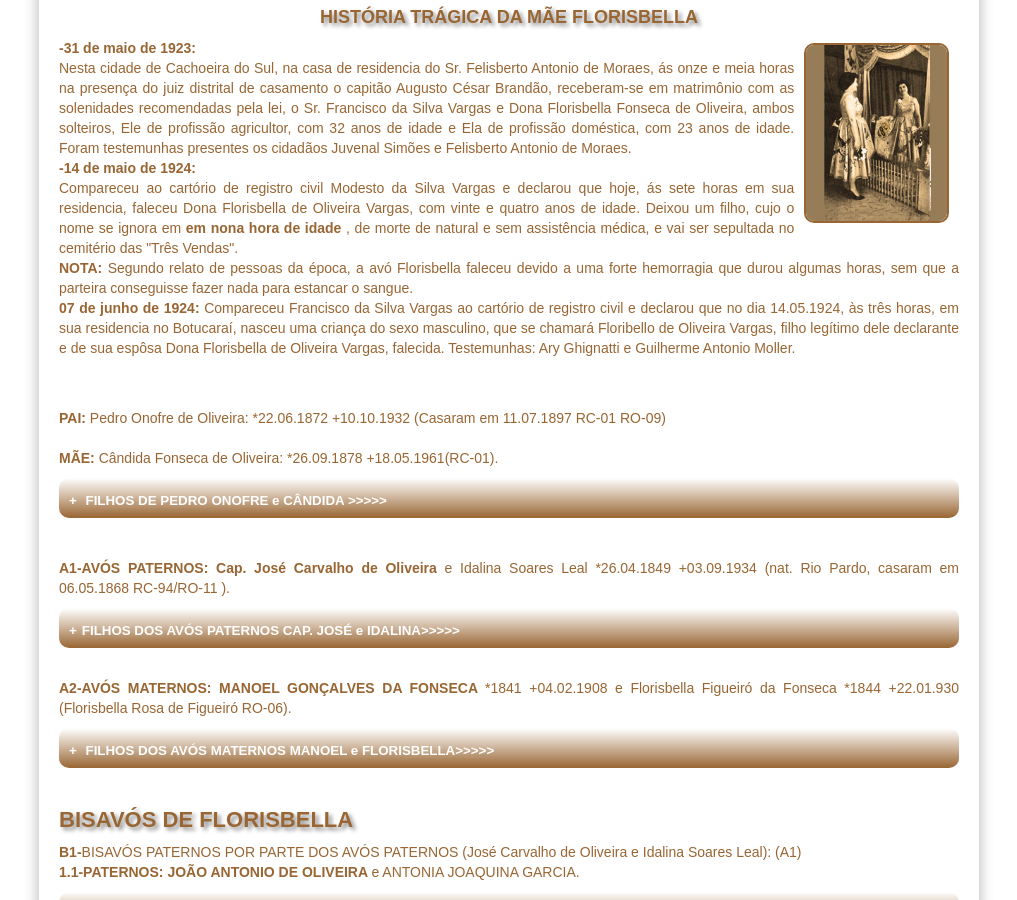
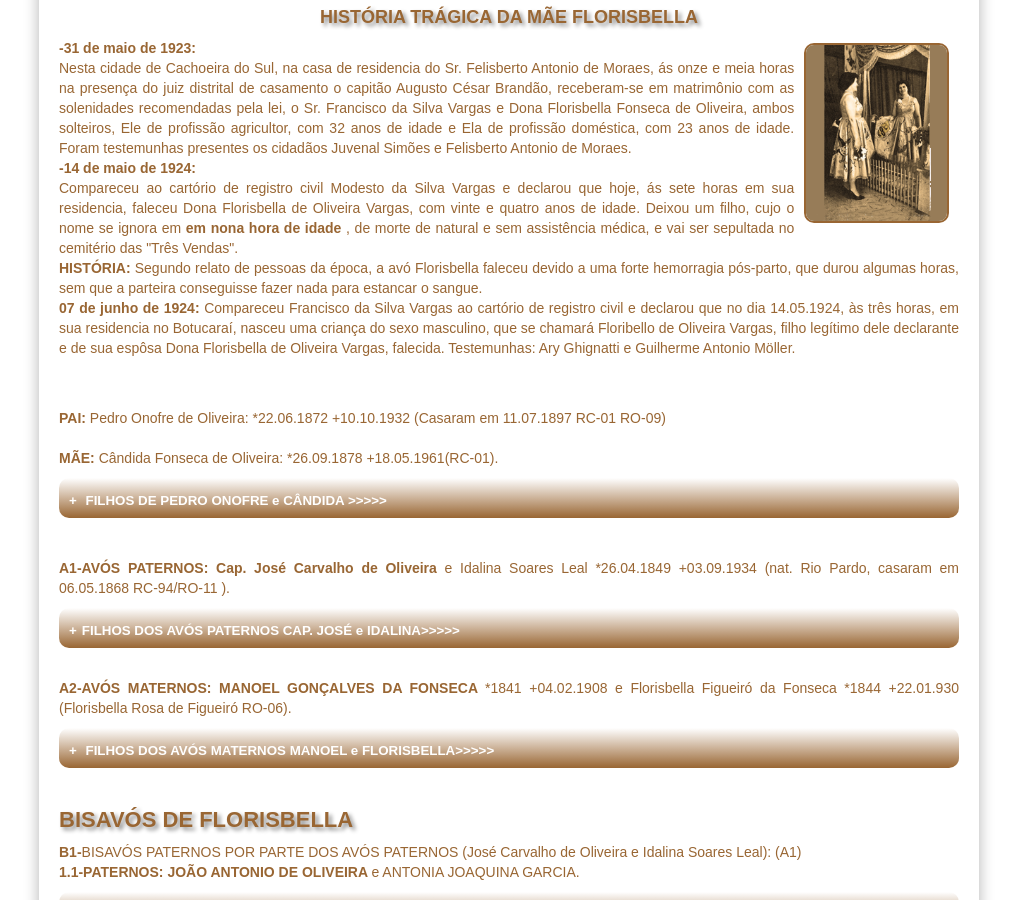
Before and after one commit to claudiovargas1955/claudiovargas1955.github.io, a Jekyll site: the page built from _pages/arvore-genealogica-de-costados-de-florisbella.html, in a window 1280 px wide and 900 px high, scrolled down 509 px. Shown: the whole window, without its empty margins (131-1148 px from the left). Built offline with Jekyll 4.4.1, drawn with Linux system fonts in a browser that asks for light colours; some web fonts are replaced.

Commit message:
Update arvore-genealogica-de-costados-de-florisbella.html

```diff
--- a/_pages/arvore-genealogica-de-costados-de-florisbella.html
+++ b/_pages/arvore-genealogica-de-costados-de-florisbella.html
@@ -82,13 +82,12 @@ Moraes.<br>
 Compareceu ao  cartório de registro civil Modesto da Silva Vargas e declarou que hoje, <b></b>ás sete horas</b> em sua residencia,
 faleceu Dona Florisbella de Oliveira Vargas, com vinte e quatro anos de idade. Deixou um filho, cujo o nome se ignora em <b>em nona
 hora de idade </b>, de morte de natural e sem assistência médica, e vai ser sepultada no cemitério das "Três Vendas". <br>
-<b>NOTA:</b> Segundo relato de pessoas da época, a avó Florisbella faleceu devido a uma forte hemorragia que durou algumas horas, sem
-que a parteira conseguisse fazer nada para estancar o sangue.<br>
-
+<b>HISTÓRIA:</b> Segundo relato de pessoas da época, a avó Florisbella faleceu devido a uma forte hemorragia pós-parto, que durou algumas
+horas, sem que a parteira conseguisse fazer nada para estancar o sangue.<br>
 <b>07 de junho de 1924: </b> Compareceu Francisco da Silva Vargas ao cartório de registro civil e declarou que no dia 14.05.1924,
 <b></b>às três horas</b>, em sua residencia no Botucaraí, nasceu uma criança do sexo masculino, que se chamará Floribello de Oliveira
 Vargas, filho legítimo dele declarante e de sua espôsa Dona Florisbella de Oliveira Vargas, falecida. Testemunhas: Ary Ghignatti e
-Guilherme Antonio Moller.
+Guilherme Antonio Möller.
 
 <br> <br><br>
 <p><b>PAI: </b>Pedro Onofre de Oliveira: *22.06.1872 +10.10.1932 (Casaram em 11.07.1897 RC-01 RO-09) <br/> <br/>
```
